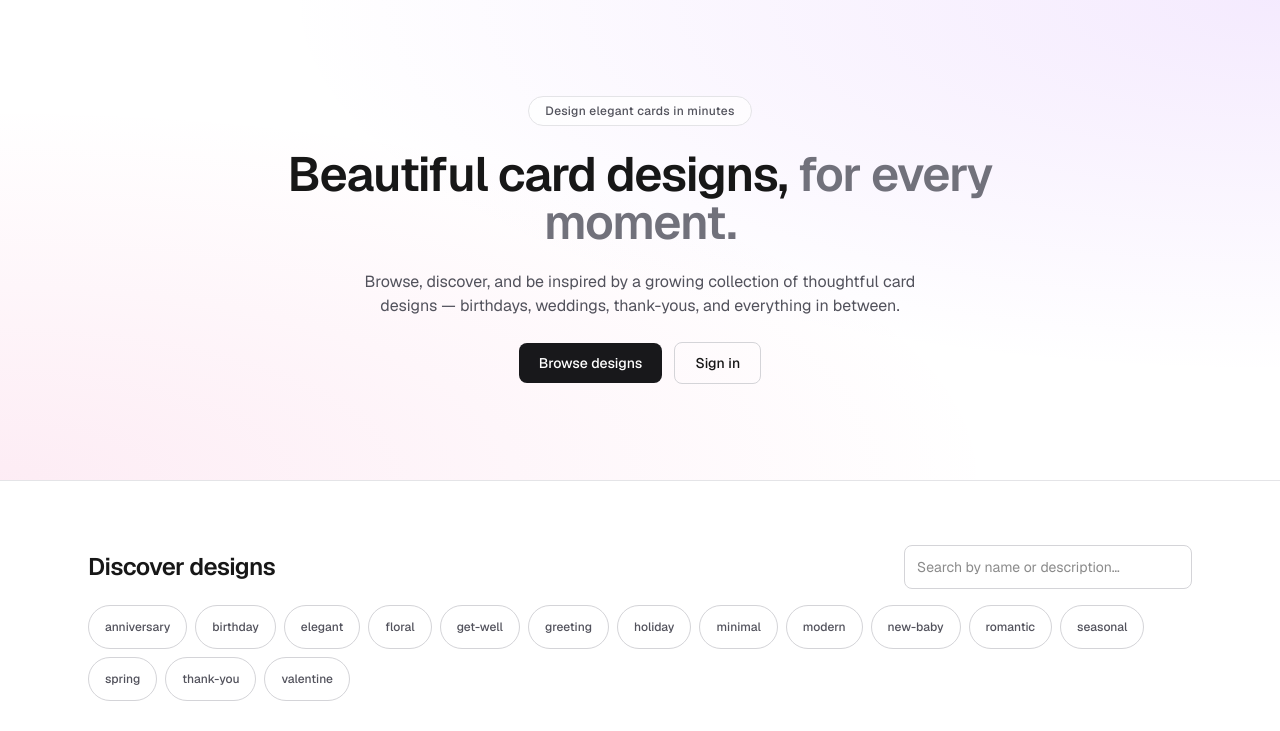
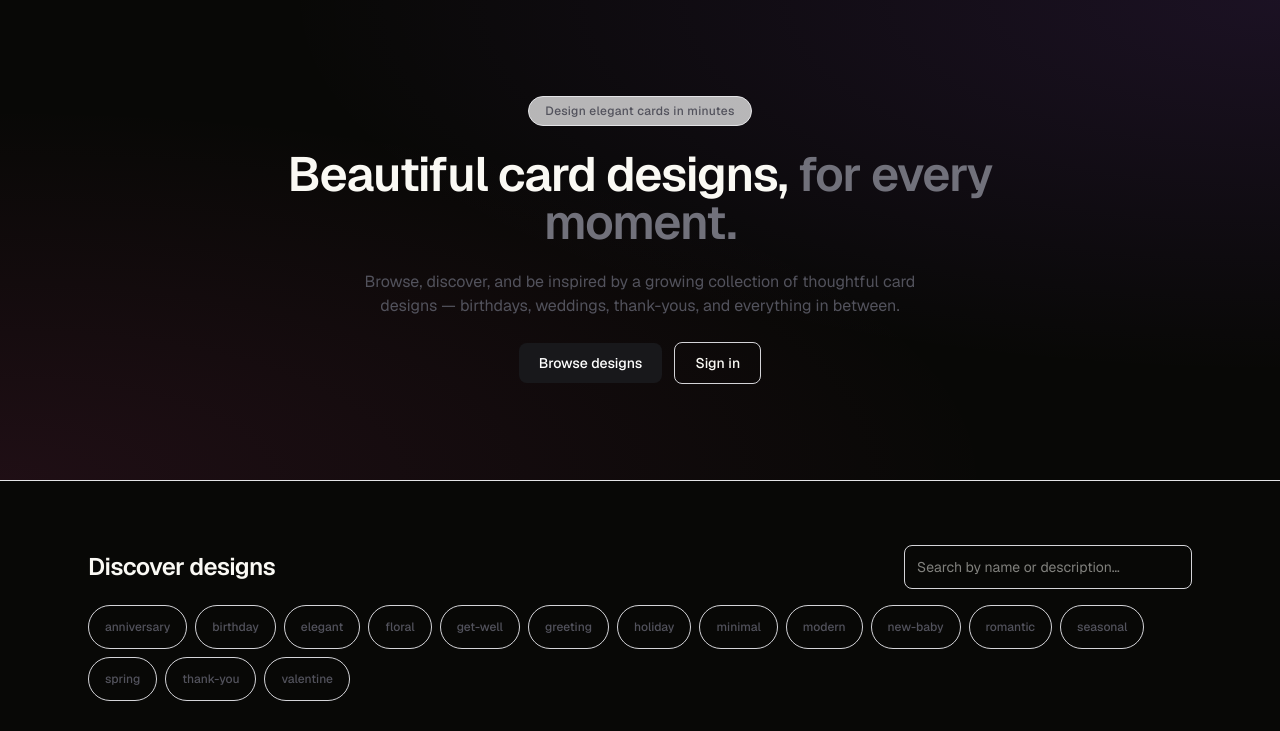
Before and after one commit to Nicole-Alvarez/cardinal-designs, a Next.js app in the folder web/: page / in a window 1280 px wide. Shown: the top 731 px of the page. Built offline with nearby package versions, Linux system fonts and the light colour scheme.

Commit message:
feat: add semantic gold theme foundations

```diff
--- a/web/app/globals.css
+++ b/web/app/globals.css
@@ -1,37 +1,65 @@
 @import "tailwindcss";
 
 :root {
-  --background: #ffffff;
-  --foreground: #171717;
+  color-scheme: dark;
+  --app-bg: #080806;
+  --surface-1: #0f0f0c;
+  --surface-2: #171713;
+  --surface-3: #201f19;
+  --surface-selected: #2a2519;
+  --text-primary: #faf9f4;
+  --text-secondary: #c5c1b6;
+  --text-muted: #8f8b80;
+  --border-subtle: #2d2b24;
+  --border-strong: #454136;
+  --accent: #c9a45c;
+  --accent-hover: #d8b86f;
+  --accent-active: #a9823f;
+  --accent-soft: rgb(201 164 92 / 14%);
+  --accent-foreground: #12100b;
+  --focus: #e7c77f;
+  --status-danger: #dc2626;
+  --status-warning: #d97706;
+  --status-success: #16a34a;
 }
 
 @theme inline {
-  --color-background: var(--background);
-  --color-foreground: var(--foreground);
+  --color-app: var(--app-bg);
+  --color-surface-1: var(--surface-1);
+  --color-surface-2: var(--surface-2);
+  --color-surface-3: var(--surface-3);
+  --color-surface-selected: var(--surface-selected);
+  --color-text-primary: var(--text-primary);
+  --color-text-secondary: var(--text-secondary);
+  --color-text-muted: var(--text-muted);
+  --color-border-subtle: var(--border-subtle);
+  --color-border-strong: var(--border-strong);
+  --color-accent: var(--accent);
+  --color-accent-hover: var(--accent-hover);
+  --color-accent-active: var(--accent-active);
+  --color-accent-soft: var(--accent-soft);
+  --color-accent-foreground: var(--accent-foreground);
+  --color-focus: var(--focus);
+  --color-status-danger: var(--status-danger);
+  --color-status-warning: var(--status-warning);
+  --color-status-success: var(--status-success);
   --font-sans: var(--font-geist-sans);
   --font-mono: var(--font-geist-mono);
 }
 
-@media (prefers-color-scheme: dark) {
-  :root {
-    --background: #0a0a0a;
-    --foreground: #ededed;
-  }
-}
-
 body {
-  background: var(--background);
-  color: var(--foreground);
+  background: var(--app-bg);
+  color: var(--text-primary);
   font-family: var(--font-geist-sans), Arial, Helvetica, sans-serif;
 }
 
 ::selection {
-  background: color-mix(in srgb, #7c3aed 28%, transparent);
-  color: inherit;
+  background: var(--accent-soft);
+  color: var(--text-primary);
 }
 
 :focus-visible {
-  outline: 2px solid #7c3aed;
+  outline: 2px solid var(--focus);
   outline-offset: 2px;
 }
 
--- /dev/null
+++ b/web/components/ui/button.tsx
@@ -0,0 +1,46 @@
+import type React from "react";
+
+export type ButtonVariant = "primary" | "secondary" | "ghost" | "destructive";
+export type ButtonSize = "default" | "compact" | "icon";
+
+const variantClassNames: Record<ButtonVariant, string> = {
+  primary:
+    "bg-accent text-accent-foreground hover:bg-accent-hover active:bg-accent-active",
+  secondary:
+    "border border-border-strong bg-surface-2 text-text-primary hover:bg-surface-3 active:bg-surface-selected",
+  ghost:
+    "text-text-secondary hover:bg-surface-2 hover:text-text-primary active:bg-surface-selected",
+  destructive: "bg-red-600 text-white hover:bg-red-700 active:bg-red-800",
+};
+
+const sizeClassNames: Record<ButtonSize, string> = {
+  default: "min-h-11 px-4 py-2 text-sm",
+  compact: "min-h-11 px-3 py-2 text-xs",
+  icon: "size-11 p-0",
+};
+
+export function buttonClassName(
+  variant: ButtonVariant = "primary",
+  size: ButtonSize = "default",
+  className = ""
+): string {
+  return [
+    "inline-flex items-center justify-center gap-2 rounded-lg font-semibold transition-colors focus-visible:outline-none focus-visible:ring-2 focus-visible:ring-focus focus-visible:ring-offset-2 focus-visible:ring-offset-app disabled:pointer-events-none disabled:opacity-60",
+    variantClassNames[variant],
+    sizeClassNames[size],
+    className,
+  ]
+    .filter(Boolean)
+    .join(" ");
+}
+
+export function Button(
+  props: React.ButtonHTMLAttributes<HTMLButtonElement> & {
+    variant?: ButtonVariant;
+    size?: ButtonSize;
+  }
+): React.JSX.Element {
+  const { variant = "primary", size = "default", className, ...buttonProps } = props;
+
+  return <button className={buttonClassName(variant, size, className)} {...buttonProps} />;
+}
```
Also changed, not shown: 2 other files (tests, documents, lock files or other folders).
